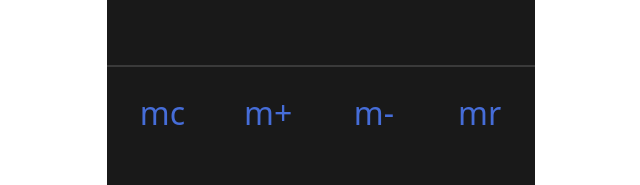
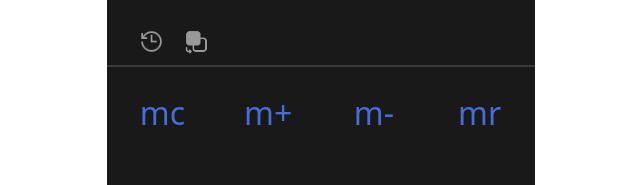
Before and after one commit to pransel17/Scientific-Calculator, a plain HTML site: page index.html in a window 1280 px wide. Shown: the part 367-552 px from the top of the page, 319-959 px from the left. Drawn offline with Linux system fonts and the light colour scheme; the site is published under a folder, as on GitHub Pages, so addresses that start at the root find nothing.

Commit message:
Update stylesheet.css

```diff
--- a/stylesheet.css
+++ b/stylesheet.css
@@ -137,7 +137,7 @@
 #History-Button{
     height: 26.67px;
     width: 26.67px;
-    background-image: url("/Pics/History-Button-Pic.png");
+    background-image: url("Pics/History-Button-Pic.png");
     background-size: cover;
     background-position: center;
     position: absolute;
@@ -149,7 +149,7 @@
 #Change-Keyboard{
     height: 26.67px;
     width: 26.67px;
-    background-image: url("/Pics/Change-Key-Pic.png");
+    background-image: url("Pics/Change-Key-Pic.png");
     background-size: cover;
     background-position: center;
     position: absolute;
```
